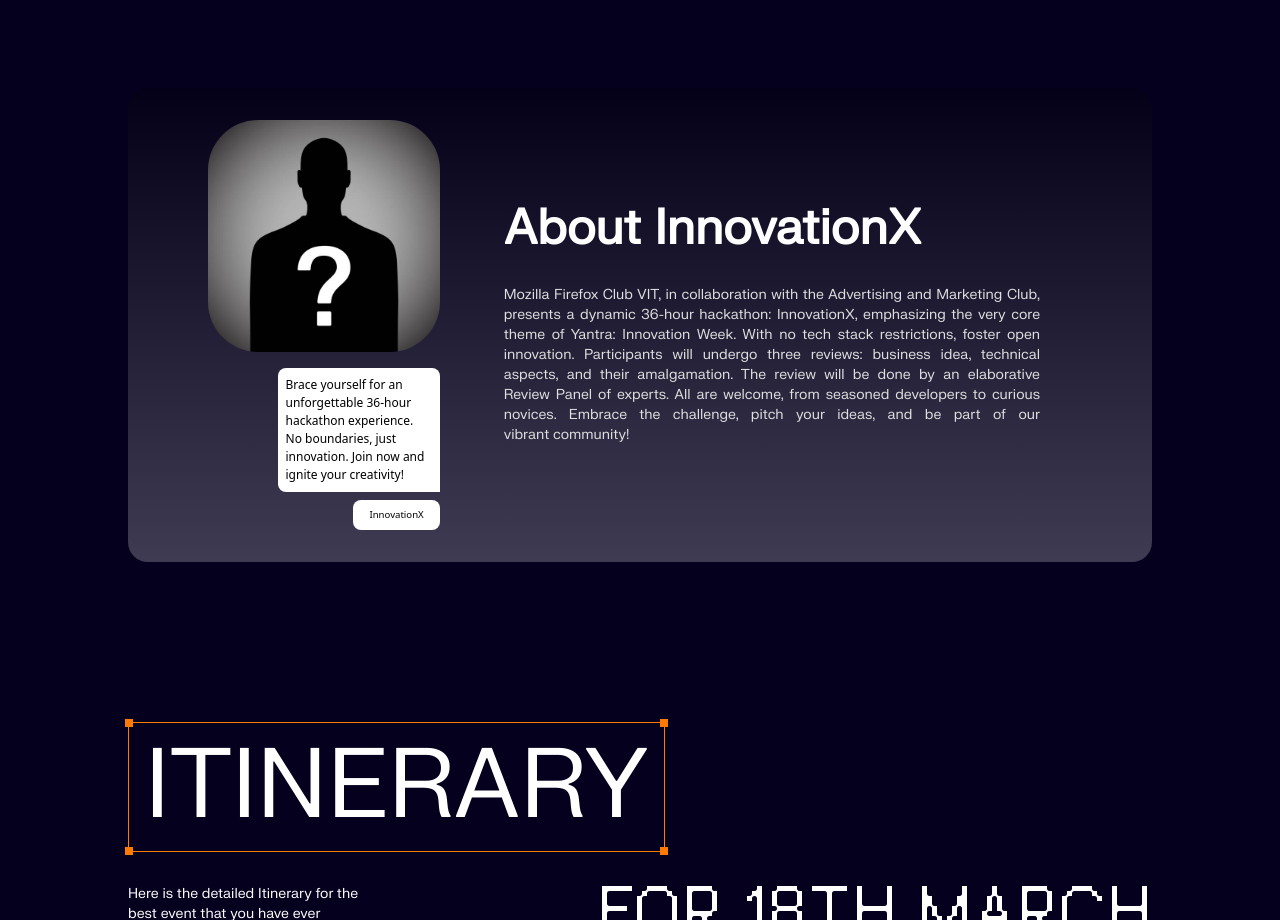
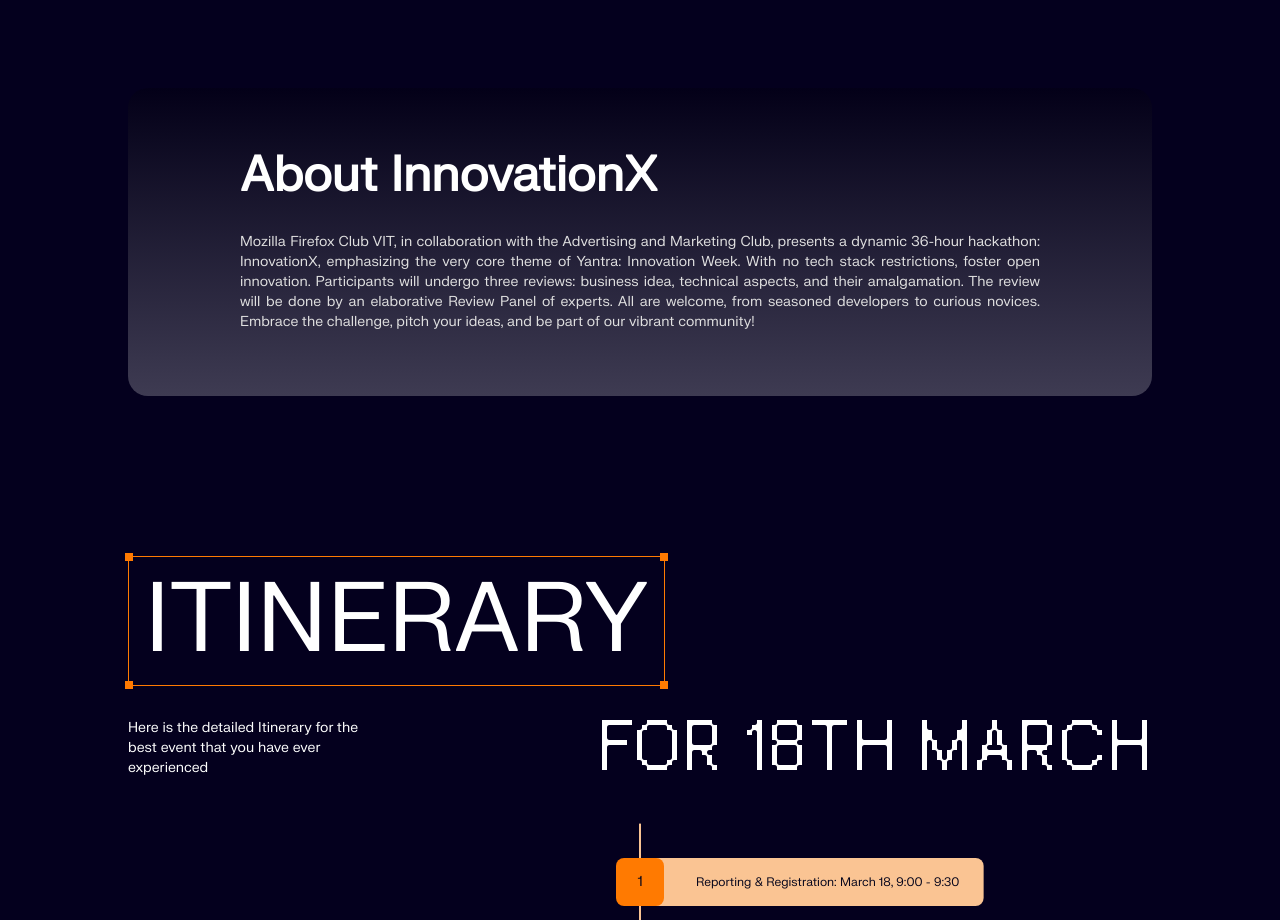
Before and after one commit to MFC-VIT/InnovationX-24, a React (Vite) app: page / in a window 1280 px wide. Shown: the part 1040-1960 px from the top of the page. Built offline with nearby package versions, Linux system fonts and the light colour scheme.

Commit message:
Feat: Removed Speaker

```diff
--- a/src/section/About.tsx
+++ b/src/section/About.tsx
@@ -4,7 +4,7 @@
   return (
     <div className="w-full py-20">
       <div className="--container w-[90%] md:w-[80%] bg-gradient-to-b from-[rgba(0,0,0,0.2)]  to-[rgba(255,255,255,0.23)] mx-auto flex flex-col md:flex-row md:justify-between md:items-center  gap-8 py-4 md:py-8 px-2 md:px-20 rounded-[20px] ">
-        <div className="hidden md:flex w-[40%]  flex-col gap-4">
+        {/* <div className="hidden md:flex w-[40%]  flex-col gap-4">
           <img
             src="/images/about.jpg"
             alt=""
@@ -20,7 +20,7 @@
               InnovationX
             </div>
           </div>
-        </div>
+        </div> */}
         <ContentBox
           heading="About InnovationX"
           description={
```
